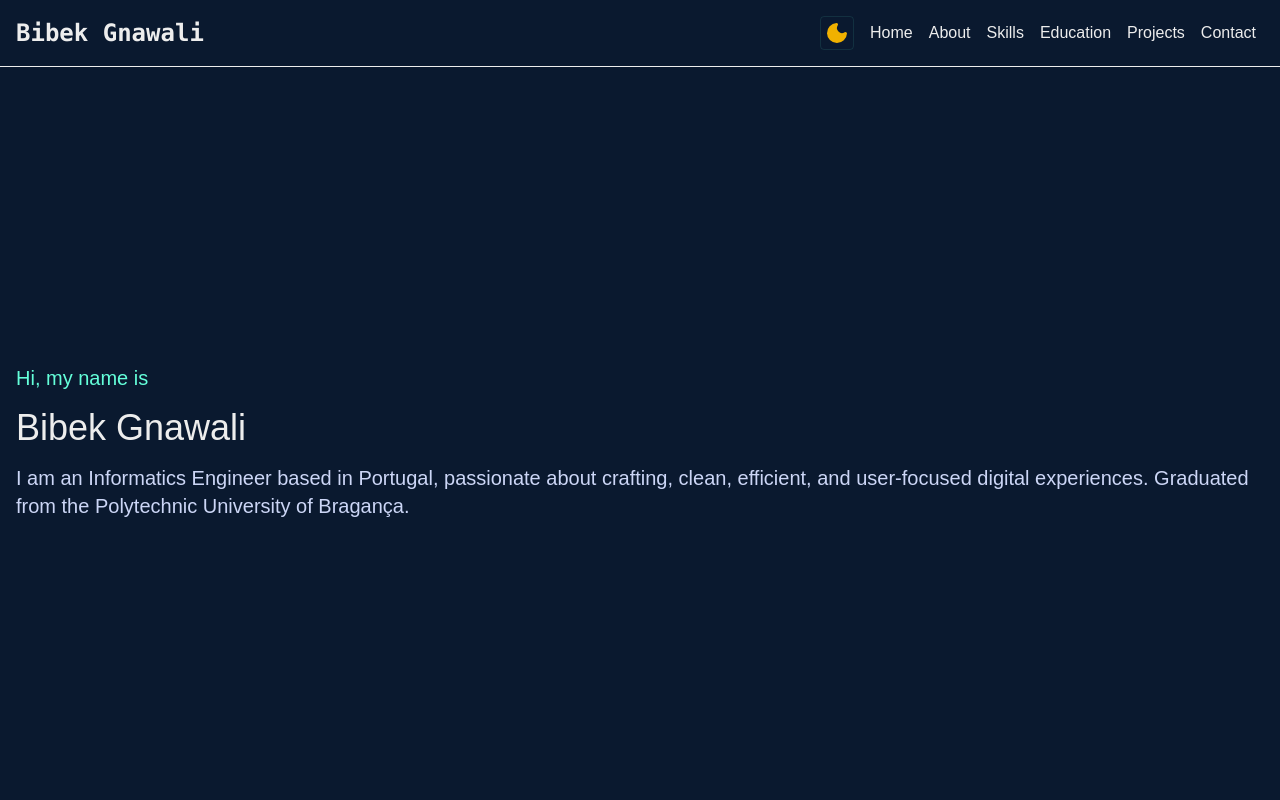
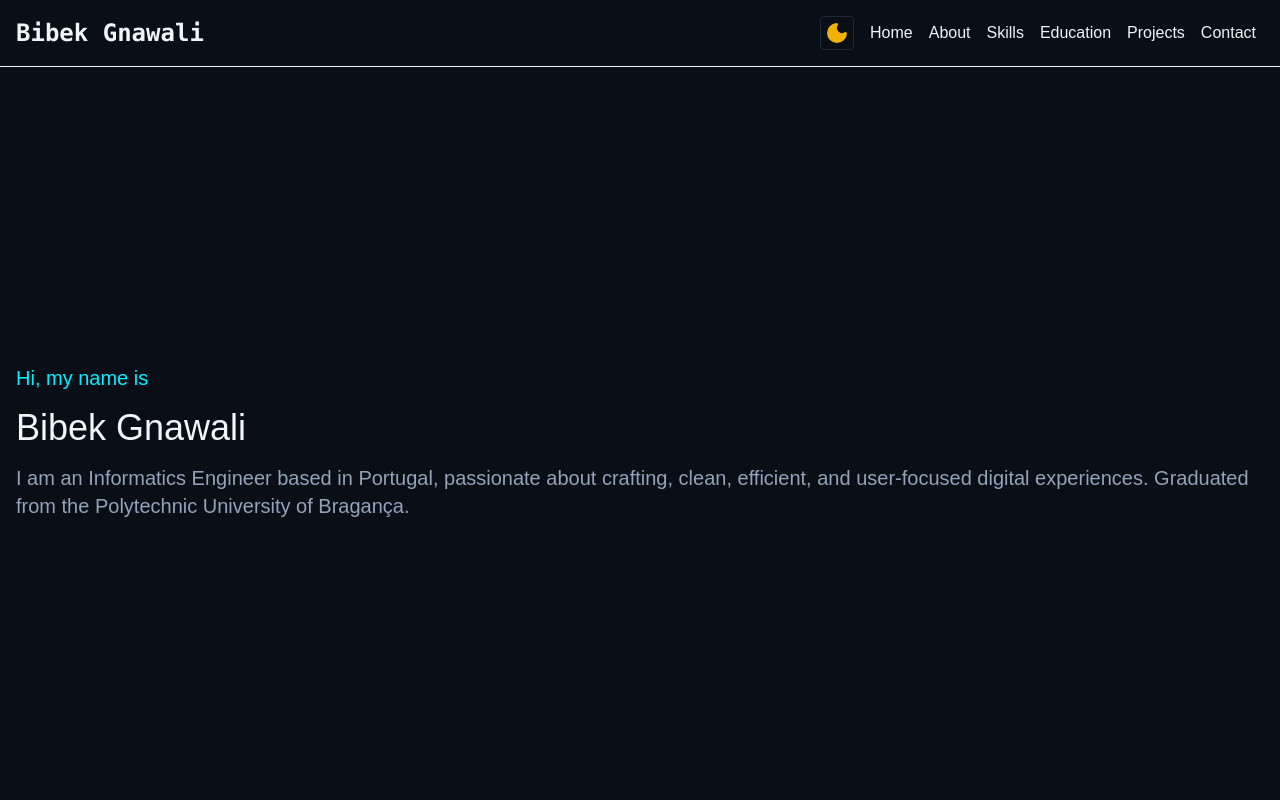
Before and after one commit to Bibek2442B/Portfolio, a Next.js app: page / in a window 1280 px wide. Shown: the top 800 px of the page. Built offline with nearby package versions, Linux system fonts and the light colour scheme.

Commit message:
Changing Color Themes

```diff
--- a/app/globals.css
+++ b/app/globals.css
@@ -1,14 +1,14 @@
 @import "tailwindcss";
 
 :root {
-  --background: #0a192f;
-  --foreground: #ededed;
-  --bg-alt: #112240;
-  --text: #ccd6f6;
-  --text-muted: #8892b0;
-  --accent: #64ffda;
-  --card: #112240;
-  --border: rgba(100, 255, 218, 0.1);
+  --background: #0A0E17;
+  --foreground: #F1F5F9;
+  --bg-alt: #0E1422;
+  --text: #94A3B8;
+  --text-muted: #64748B;
+  --accent: #00F0FF;
+  --card: #121A2C;
+  --border: #1E293B;
 
 }
 
@@ -24,14 +24,14 @@
 }
 
 .light{
-  --background: #fdfdfd;
-  --foreground: #171717;
-  --bg-alt: #f5f7fa;
-  --text: #1a2b4a;
-  --text-muted: #4a5878;
-  --accent: #0aa88f;
-  --card: #ffffff;
-  --border: rgba(10, 168, 143, 0.15);
+  --background: #F8FAFC;
+  --foreground: #0F172A;
+  --bg-alt: #F1F5F9;
+  --text: #475569;
+  --text-muted: #64748B;
+  --accent: #00838F;
+  --card: #FFFFFF;
+  --border: #E2E8F0;
 }
 
 body {
```
